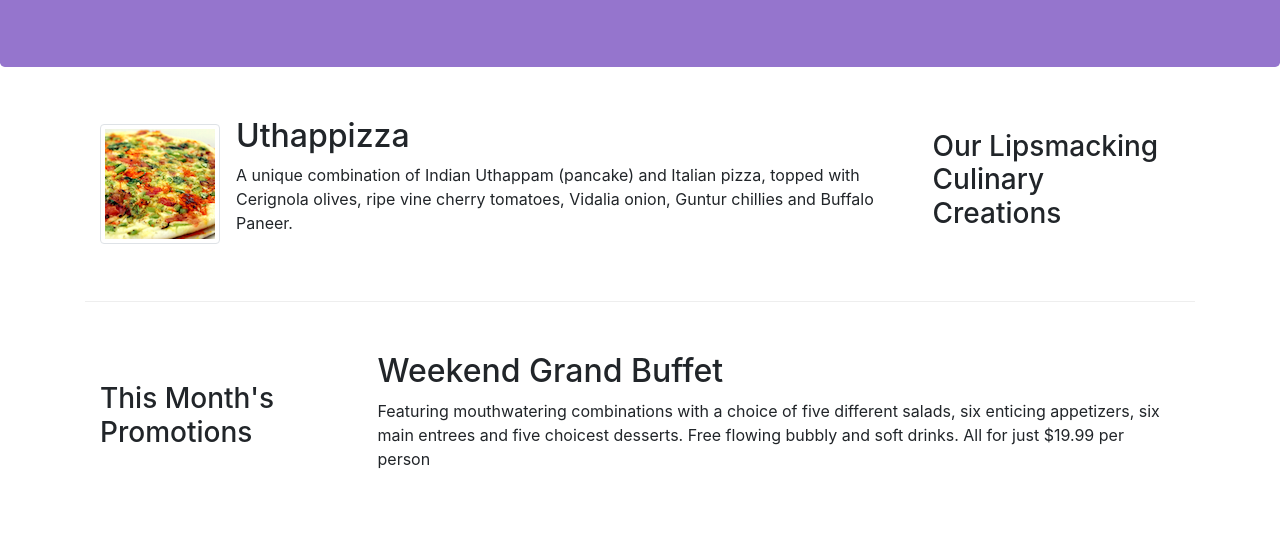
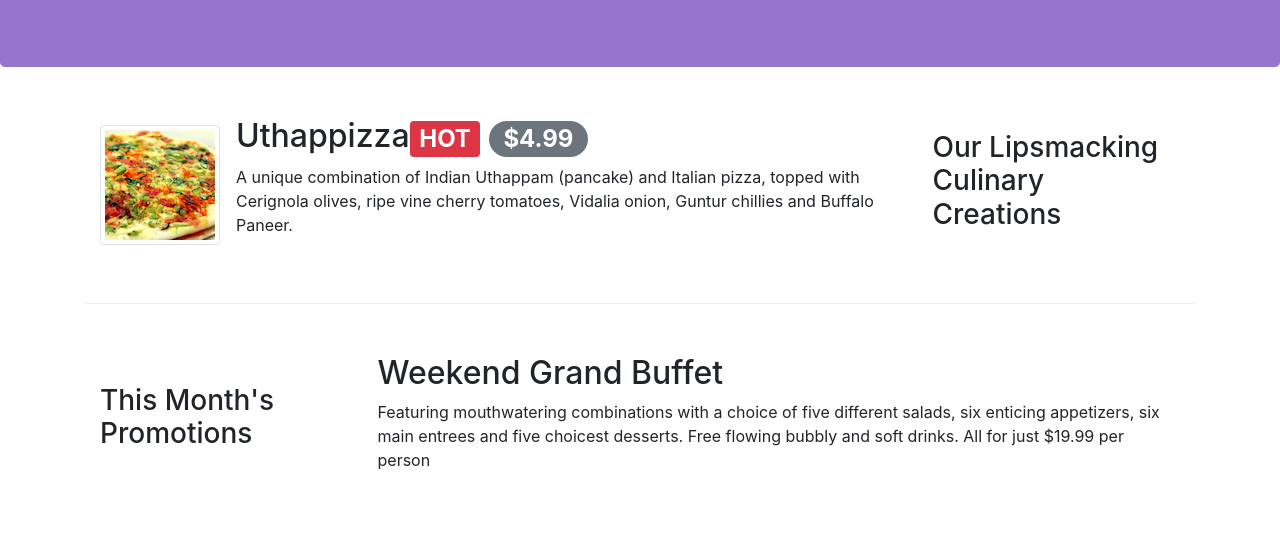
Before and after one commit to mhdzam/bootstrap_project, a website: page index.html in a window 1280 px wide. Shown: the part 267-800 px from the top of the page. Drawn offline with nearby package versions, Linux system fonts and the light colour scheme.

Commit message:
alerting users

```diff
--- a/index.html
+++ b/index.html
@@ -65,7 +65,8 @@
                 >
                 <div class="media-body">
                     <h2 class="mt-0">
-                        Uthappizza
+                        Uthappizza<span class="badge badge-danger">HOT</span>
+                        <span class="badge badge-pill badge-secondary">$4.99</span>
                     </h2>
                     <p class="d-none d-sm-block">A unique combination of Indian Uthappam (pancake) and
                         Italian pizza, topped with Cerignola olives, ripe vine
```
